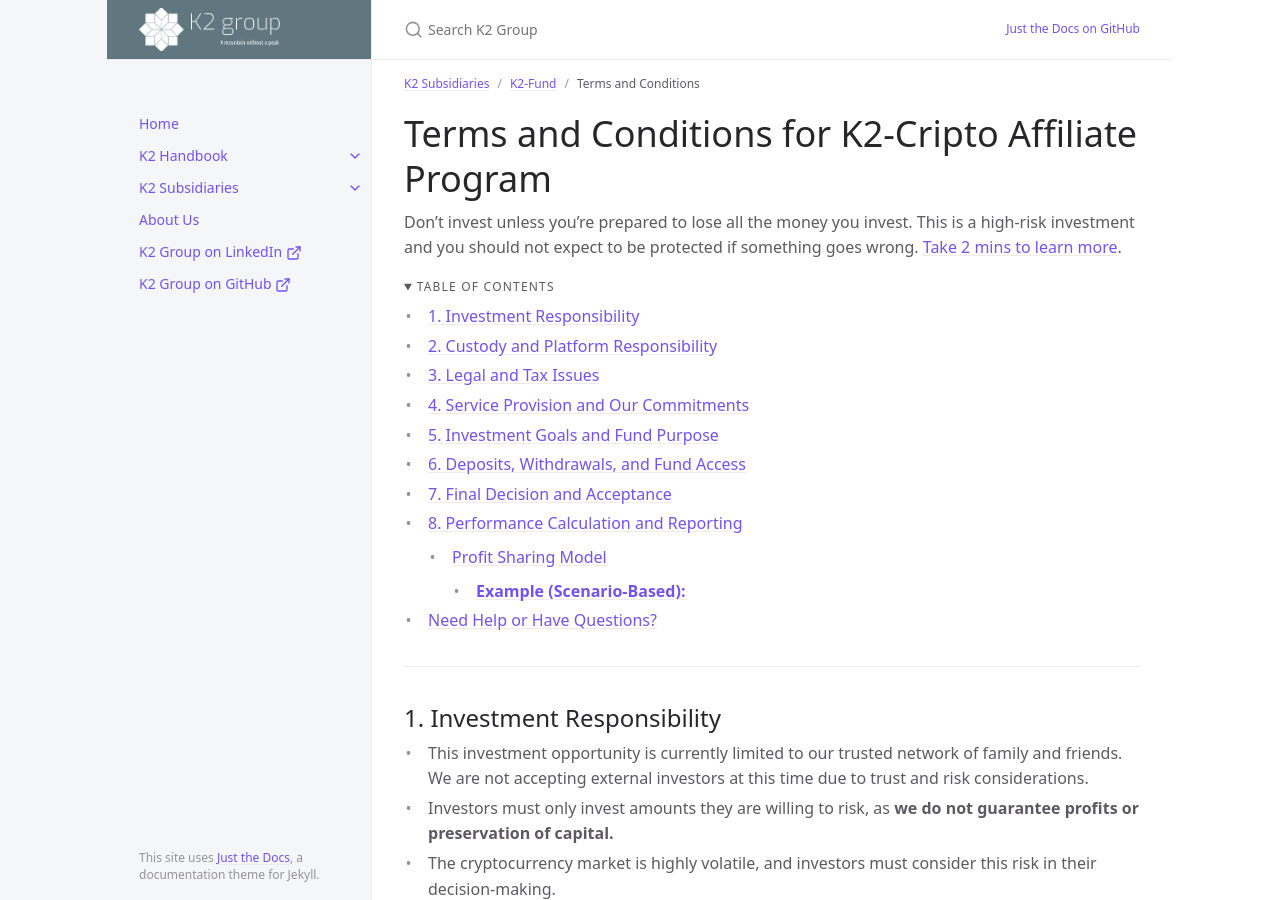
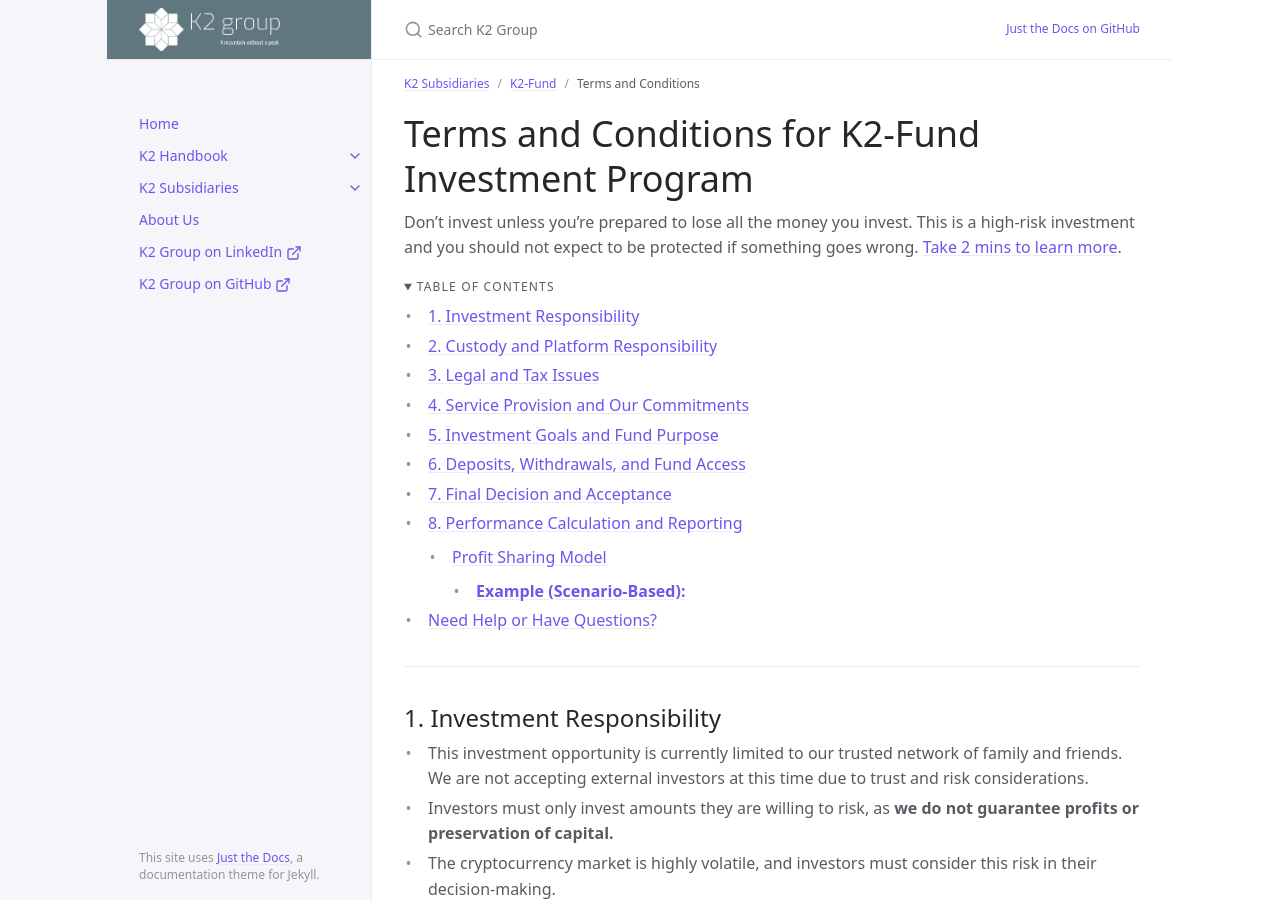
Before and after one commit to K2-Groups/k2-groups.github.io, a Jekyll site: the page built from docs/k2-subsidiaries/k2-fund/terms-and-conditions.md, in a window 1280 px wide and 900 px high. Built offline with Jekyll 4.4.1, drawn with Linux system fonts in a browser that asks for light colours; cached includes are drawn as plain includes.

Commit message:
Update terms-and-conditions.md

```diff
--- a/docs/k2-subsidiaries/k2-fund/terms-and-conditions.md
+++ b/docs/k2-subsidiaries/k2-fund/terms-and-conditions.md
@@ -5,7 +5,7 @@ parent: K2-Fund
 permalink: /subsidiaries/k2-fund/terms-and-conditions
 ---
 
-# Terms and Conditions for K2-Cripto Affiliate Program
+# Terms and Conditions for K2-Fund Investment Program
 {: .no_toc }
 
 Don’t invest unless you’re prepared to lose all the money you invest. This is a high-risk investment and you should not expect to be protected if something goes wrong. [Take 2 mins to learn more](https://www.binance.com/en/legal/risk-warning).
```
